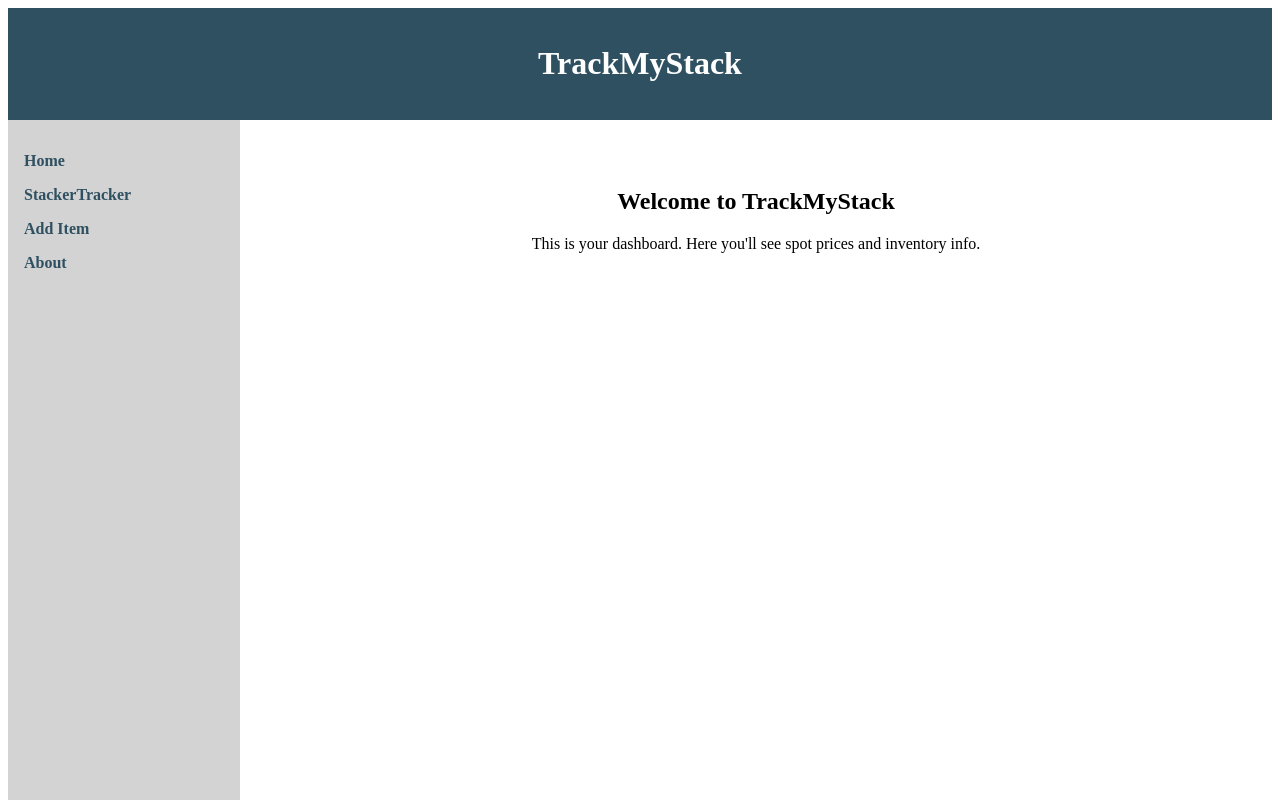
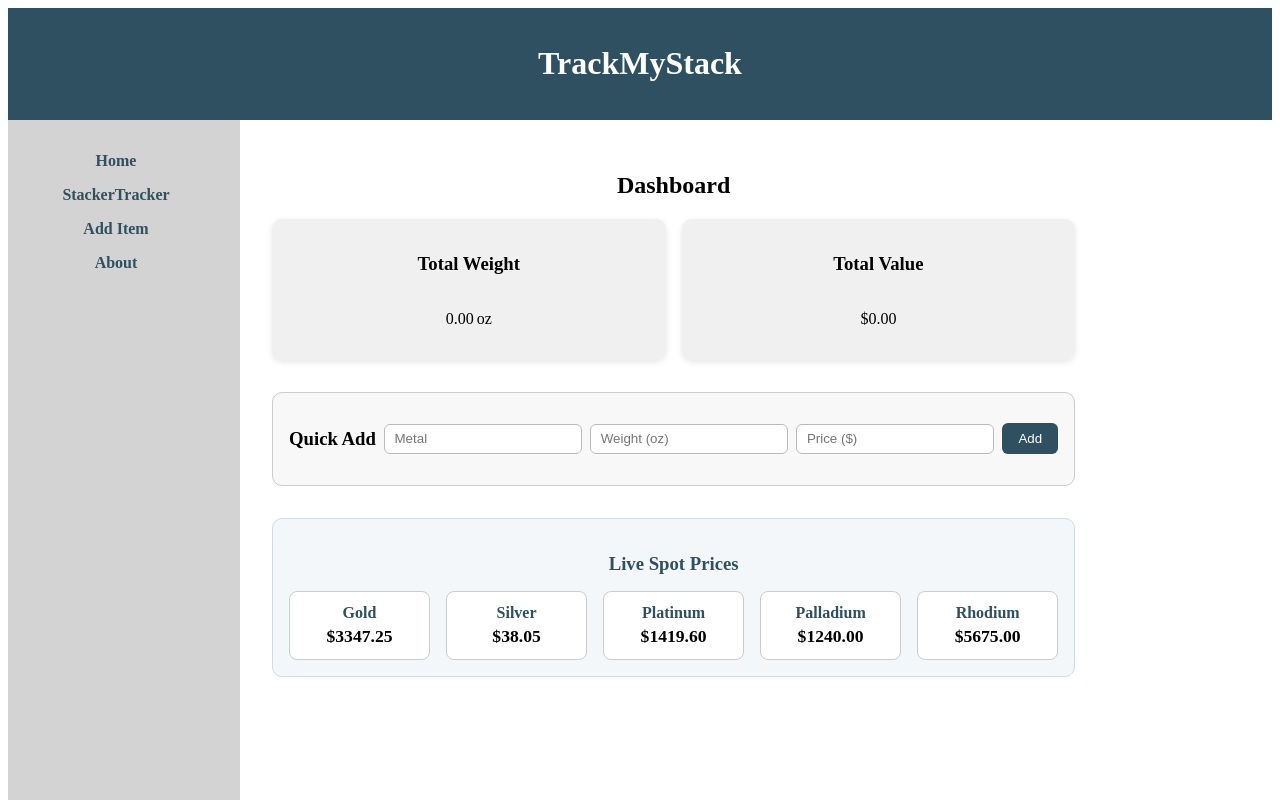
Before and after one commit to carmenrhodes/LaunchCode-Unit1-Final-Carmen-R, a React (Vite) app in the folder unit1-final-project/: page / in a window 1280 px wide. Shown: the top 800 px of the page. Built offline with nearby package versions, Linux system fonts and the light colour scheme.

Commit message:
Added cards to dashboard

```diff
--- a/unit1-final-project/src/App.jsx
+++ b/unit1-final-project/src/App.jsx
@@ -13,10 +13,28 @@ import About from './pages/About';
 function App() {
   const [stack, setStack] = useState([]);
   const [menuOpen, setMenuOpen] = useState(false);
+  const [editingItem, setEditingItem] = useState(null);
 
   const handleAddItem = (newItem) => {
     setStack([...stack, newItem]);
   };
+
+  const handleDeleteItem = (id) => {
+    const updatedStack = stack.filter((item) => item.id !== id);
+    setStack(updatedStack);
+  }
+
+  const handleEditItem = (item) => {
+  setEditingItem(item);
+};
+
+const handleUpdateItem = (updatedItem) => {
+  const updatedStack = stack.map((item) =>
+    item.id === updatedItem.id ? updatedItem : item
+  );
+  setStack(updatedStack);
+  setEditingItem(null);
+};
 
   return (
     <div className="layout">
@@ -27,9 +45,15 @@ function App() {
 
         <main className="content">
           <Routes>
-            <Route path="/" element={<Home />} />
+            <Route path="/" element={<Home stack={stack} onAdd={handleAddItem} />} />
             <Route path="/add" element={<AddItem onAdd={handleAddItem} />} />
-            <Route path="/stack" element={<StackerTracker stack={stack} />} />
+            <Route path="/stack" element={<StackerTracker
+              stack={stack}
+              onDelete={handleDeleteItem}
+              onEdit={handleEditItem}
+              editingItem={editingItem}
+              setEditingItem={setEditingItem}
+              onUpdate={handleUpdateItem} />} />
             <Route path="/about" element={<About />} />
           </Routes>
         </main>
--- /dev/null
+++ b/unit1-final-project/src/components/QuickAdd.css
@@ -0,0 +1,30 @@
+.quick-add {
+  background: #f8f8f8;
+  padding: 1rem;
+  border: 1px solid #ccc;
+  border-radius: 10px;
+  display: flex;
+  gap: 0.5rem;
+  flex-wrap: wrap;
+  align-items: center;
+}
+
+.quick-add input {
+  flex: 1 1 120px;
+  padding: 0.4rem 0.6rem;
+  border: 1px solid #bbb;
+  border-radius: 6px;
+}
+
+.quick-add button {
+  background: #2f5061;
+  color: white;
+  border: none;
+  padding: 0.5rem 1rem;
+  border-radius: 6px;
+  cursor: pointer;
+}
+
+.quick-add button:hover {
+  background: #3e6377;
+}
--- /dev/null
+++ b/unit1-final-project/src/components/QuickAdd.jsx
@@ -0,0 +1,56 @@
+import { useState } from "react";
+import "./QuickAdd.css";
+
+function QuickAdd({ onAdd }) {
+  const [metal, setMetal]   = useState("");
+  const [weight, setWeight] = useState("");
+  const [price, setPrice]   = useState("");
+
+  const handleSubmit = (e) => {
+    e.preventDefault();
+    if (!metal || !weight || !price) return;
+
+    onAdd({
+      id: Date.now(),
+      metal,
+      weight: Number(weight),
+      price: Number(price),
+      date: new Date().toISOString().slice(0, 10),  // today
+    });
+
+    setMetal("");
+    setWeight("");
+    setPrice("");
+  };
+
+  return (
+    <form className="quick-add" onSubmit={handleSubmit}>
+      <h3>Quick Add</h3>
+
+      <input
+        type="text"
+        placeholder="Metal"
+        value={metal}
+        onChange={(e) => setMetal(e.target.value)}
+      />
+
+      <input
+        type="number"
+        placeholder="Weight (oz)"
+        value={weight}
+        onChange={(e) => setWeight(e.target.value)}
+      />
+
+      <input
+        type="number"
+        placeholder="Price ($)"
+        value={price}
+        onChange={(e) => setPrice(e.target.value)}
+      />
+
+      <button type="submit">Add</button>
+    </form>
+  );
+}
+
+export default QuickAdd;
--- /dev/null
+++ b/unit1-final-project/src/components/SpotPrices.css
@@ -0,0 +1,39 @@
+.spot-prices {
+  margin-top: 2rem;
+  background: #f3f7f9;
+  border: 1px solid #d1dbe2;
+  border-radius: 10px;
+  padding: 1rem;
+}
+
+.spot-prices h3 {
+  margin-bottom: 1rem;
+  color: #2f5061;
+}
+
+.price-cards {
+  display: flex;
+  gap: 1rem;
+  flex-wrap: wrap;
+}
+
+.price-card {
+  background: white;
+  border: 1px solid #ccc;
+  border-radius: 8px;
+  padding: 0.75rem 1rem;
+  flex: 1 1 100px;
+  text-align: center;
+}
+
+.price-card h4 {
+  margin: 0;
+  font-size: 1rem;
+  color: #2f5061;
+}
+
+.price-card p {
+  font-size: 1.1rem;
+  font-weight: bold;
+  margin: 0.25rem 0 0;
+}
--- /dev/null
+++ b/unit1-final-project/src/components/SpotPrices.jsx
@@ -0,0 +1,27 @@
+import "./SpotPrices.css";
+
+function SpotPrices() {
+  const dummyPrices = {
+    gold: 3347.25,
+    silver: 38.05,
+    platinum: 1419.60,
+    palladium: 1240.00,
+    Rhodium: 5675.00
+  };
+
+  return (
+    <div className="spot-prices">
+      <h3>Live Spot Prices</h3>
+      <div className="price-cards">
+        {Object.entries(dummyPrices).map(([metal, price]) => (
+          <div className="price-card" key={metal}>
+            <h4>{metal.charAt(0).toUpperCase() + metal.slice(1)}</h4>
+            <p>${price.toFixed(2)}</p>
+          </div>
+        ))}
+      </div>
+    </div>
+  );
+}
+
+export default SpotPrices;
--- a/unit1-final-project/src/index.css
+++ b/unit1-final-project/src/index.css
@@ -21,6 +21,7 @@ footer {
 .content {
   display: flex;
   flex: 1;
+  text-align: center;
 }
 
 .sidebar {
@@ -39,52 +40,3 @@ main.content {
     display: none;
   }
 }
-
-/* .layout {
-  display: flex;
-  flex-direction: column;
-  min-height: 100vh;
-}
-
-.body-container {
-  display: flex;
-  flex: 1;
-}
-
-.content {
-  flex: 1;
-  padding: 1rem;
-  display: flex;
-  flex-direction: column;
-}
-
-main {
-  flex: 1;
-  padding: 2rem;
-}
-
-nav ul {
-  list-style: none;
-  padding: 0;
-}
-
-nav li {
-  margin-bottom: 1rem;
-}
-
-nav a {
-  color: #2f5061;
-  font-weight: bold;
-  margin-right: 1rem;
-  text-decoration: none;
-}
-
-nav a:hover {
-  color: darkgoldenrod;
-}
-
-@media (max-width: 768px) {
-  .body-container {
-    flex-direction: column;
-  }
-} */
--- a/unit1-final-project/src/pages/Home.css
+++ b/unit1-final-project/src/pages/Home.css
@@ -3,3 +3,22 @@
   margin: 2rem auto;
   max-width: 600px;
 }
+
+.dashboard {
+  padding: 1rem;
+}
+
+.summary-cards {
+  display: flex;
+  gap: 1rem;
+  margin-bottom: 2rem;
+}
+
+.summary-cards .card {
+  background-color: #f0f0f0;
+  padding: 1rem 2rem;
+  border-radius: 10px;
+  box-shadow: 0 2px 6px rgba(0,0,0,0.1);
+  flex: 1;
+  text-align: center;
+}
--- a/unit1-final-project/src/pages/Home.jsx
+++ b/unit1-final-project/src/pages/Home.jsx
@@ -1,12 +1,30 @@
-import './home.css';
+import QuickAdd from "../components/QuickAdd";
+import "./Home.css";
+import SpotPrices from "../components/SpotPrices";
 
-function Home() {
-    return (
-        <div className="home-container">
-            <h2>Welcome to TrackMyStack</h2>
-            <p>This is your dashboard. Here you'll see spot prices and inventory info.</p>
+function Home({ stack, onAdd }) {
+  const totalWeight = stack.reduce((sum, i) => sum + i.weight, 0);
+  const totalValue  = stack.reduce((sum, i) => sum + i.price , 0);
+
+  return (
+    <div className="dashboard">
+      <h2>Dashboard</h2>
+
+      <div className="summary-cards">
+        <div className="card">
+          <h3>Total Weight</h3>
+          <p>{totalWeight.toFixed(2)} oz</p>
         </div>
-    );
+        <div className="card">
+          <h3>Total Value</h3>
+          <p>${totalValue.toFixed(2)}</p>
+        </div>
+      </div>
+
+      <QuickAdd onAdd={onAdd} />
+      <SpotPrices />
+    </div>
+  );
 }
 
 export default Home;
--- a/unit1-final-project/src/pages/StackerTracker.css
+++ b/unit1-final-project/src/pages/StackerTracker.css
@@ -8,21 +8,20 @@
 }
 
 .recent-cards {
-  display: flex;
-  flex-wrap: wrap;
+  display: grid;
+  grid-template-columns: repeat(3, 1fr);
   gap: 1rem;
   margin-bottom: 2rem;
 }
 
 .card {
-  background-color: #f8f8f8;
-  border: 1px solid #ccc;
-  border-left: 6px solid #2f5061;
-  border-radius: 6px;
+  background-color: #f5f5f5;
   padding: 1rem;
-  flex: 1 1 calc(33.33% - 1rem);
-  box-shadow: 2px 2px 6px rgba(0, 0, 0, 0.1);
-  min-width: 220px;
+  border-radius: 8px;
+  box-shadow: 0 2px 4px rgba(0, 0, 0, 0.1);
+  display: flex;
+  flex-direction: column;
+  justify-content: space-between;
 }
 
 .stack-table {
@@ -46,12 +45,38 @@
   background-color: #f2f2f2;
 }
 
+.delete-button {
+  background-color: #b8860b;
+  color: white;
+  border: none;
+  padding: 0.4rem 0.8rem;
+  border-radius: 4px;
+  cursor: pointer;
+  font-weight: bold;
+}
+
+.delete-button:hover{
+  background-color: #8b6508;
+}
+
+.edit-button {
+  background-color: #2f5061;
+  color: white;
+  border: none;
+  padding: 6px 12px;
+  margin-right: 8px;
+  border-radius: 4px;
+  cursor: pointer;
+  transition: background-color 0.3s ease;
+}
+
+.edit-button:hover {
+  background-color: #3e6377;
+}
+
+
 @media (max-width: 768px) {
   .recent-cards {
-    flex-direction: column;
-  }
-
-  .card {
-    flex: 1 1 100%;
+    grid-template-columns: 1fr;
   }
 }
```
Also changed, not shown: unit1-final-project/src/pages/StackerTracker.jsx (+103 -10 lines).
